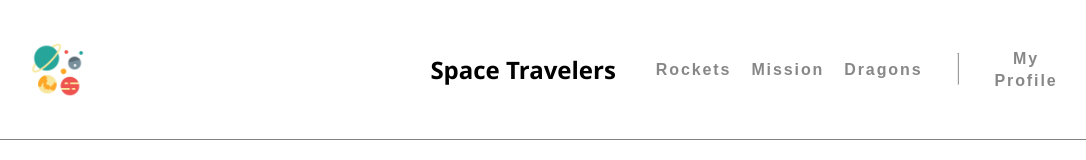
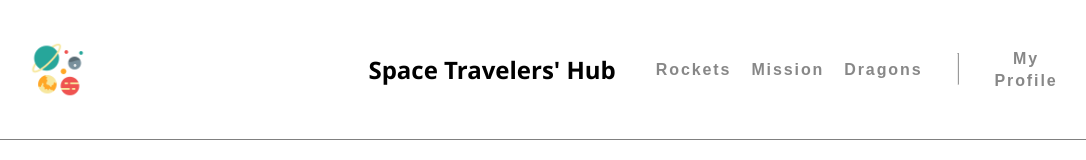
Before and after one commit to MarcoOquendoC/space-travelers, a React (Create React App) app: page / in a window 1280 px wide. Shown: the top 160 px of the page, without its empty margins (161-1247 px from the left). Built offline with nearby package versions, Linux system fonts and the light colour scheme; no server answers.

Commit message:
Change to title to be <h1> tag

```diff
--- a/src/components/Navbar.js
+++ b/src/components/Navbar.js
@@ -8,7 +8,7 @@ export default function Navigation() {
     <nav>
       <div className="logo-holder">
         <img src={image} alt="planet" className="logo" />
-        <h2 className="hText">Space Travelers</h2>
+        <h1 className="hText">Space Travelers&apos; Hub</h1>
       </div>
       <ul>
         <li>
```
